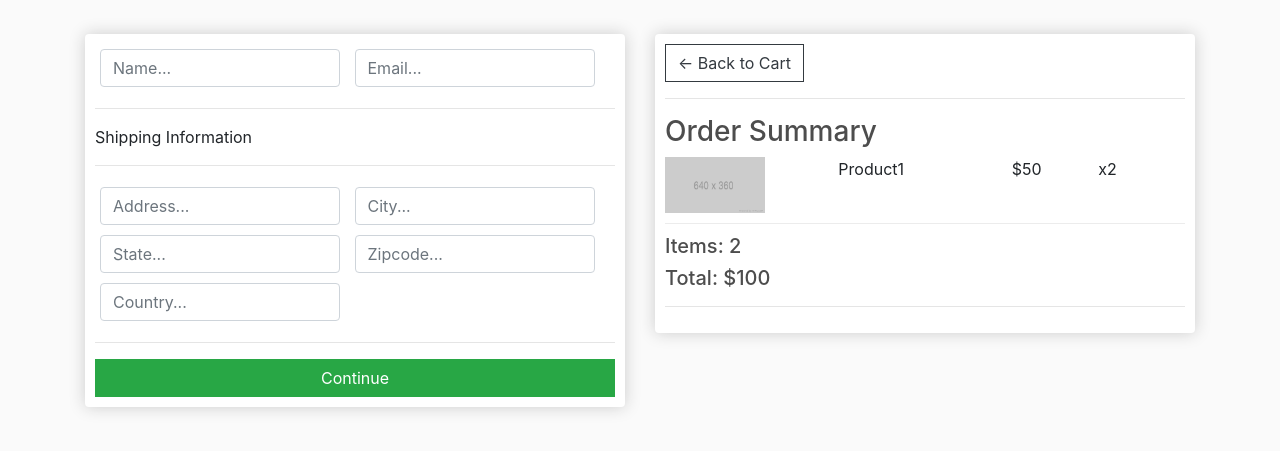
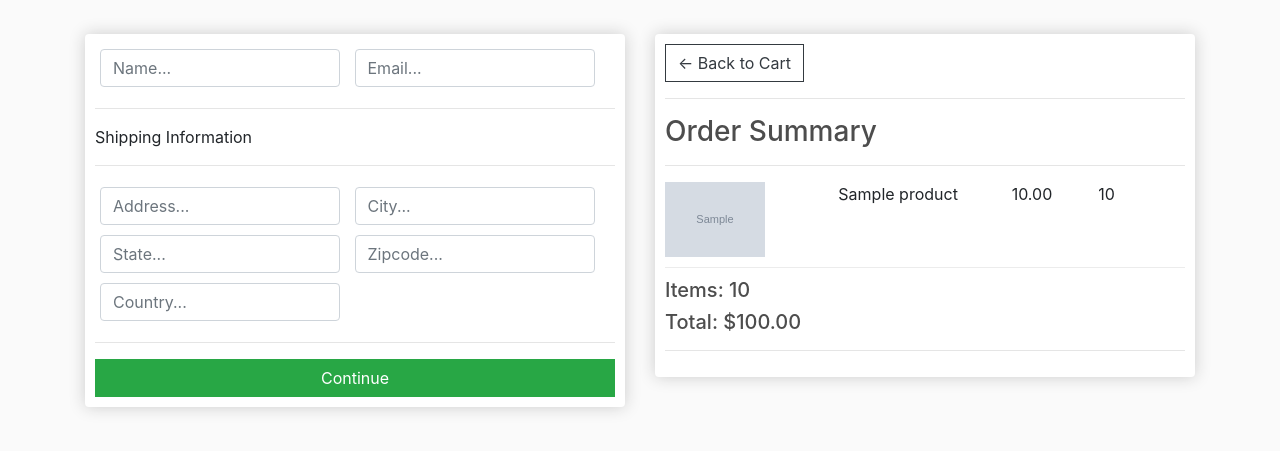
Before and after one commit to x24870/django_ecommerce_demo, a Django app: template store/templates/store/checkout.html in a window 1280 px wide. Shown: the part 57-508 px from the top of the page. Run offline with Django 3.2, Linux system fonts and the light colour scheme; tables that the repository leaves empty hold one stand-in row (values such as "Sample post"); the template is opened without the code that fills it: values that come from a table or form of the project are taken from there, most other values are stand-ins (such as "Sample title", 1, 10 or a date in 2020); grey boxes marked "Sample" are stand-in pictures.

Commit message:
show order in checkout page dynamically

```diff
--- a/store/templates/store/checkout.html
+++ b/store/templates/store/checkout.html
@@ -52,15 +52,17 @@
       <a href="{% url 'cart' %}" class="btn btn-outline-dark">&#x2190; Back to Cart</a>
       <hr>
       <h3>Order Summary</h3>
+      <hr>
+      {% for item in items %}
       <div class="cart-row">
-        <div style="flex: 2"><img src="{% static 'images/placeholder.png' %}" class="row-image"></div>
-        <div style="flex: 2">Product1</div>
-        <div style="flex: 1">$50</div>
-        <div style="flex: 1">x2</div>
+        <div style="flex: 2"><img src="{{ item.product.imageURL }}" class="row-image"></div>
+        <div style="flex: 2">{{ item.product.name }}</div>
+        <div style="flex: 1">{{ item.product.price|floatformat:2 }}</div>
+        <div style="flex: 1">{{ item.quantity }}</div>
       </div>
-
-      <h5>Items: 2</h5>
-      <h5>Total: $100</h5>
+      {% endfor %}
+      <h5>Items: {{ order.get_cart_items }}</h5>
+      <h5>Total: ${{ order.get_cart_total|floatformat:2 }}</h5>
       <hr>
     </div>
   </div>
```
Also changed, not shown: store/views.py (+9 -1 lines).
